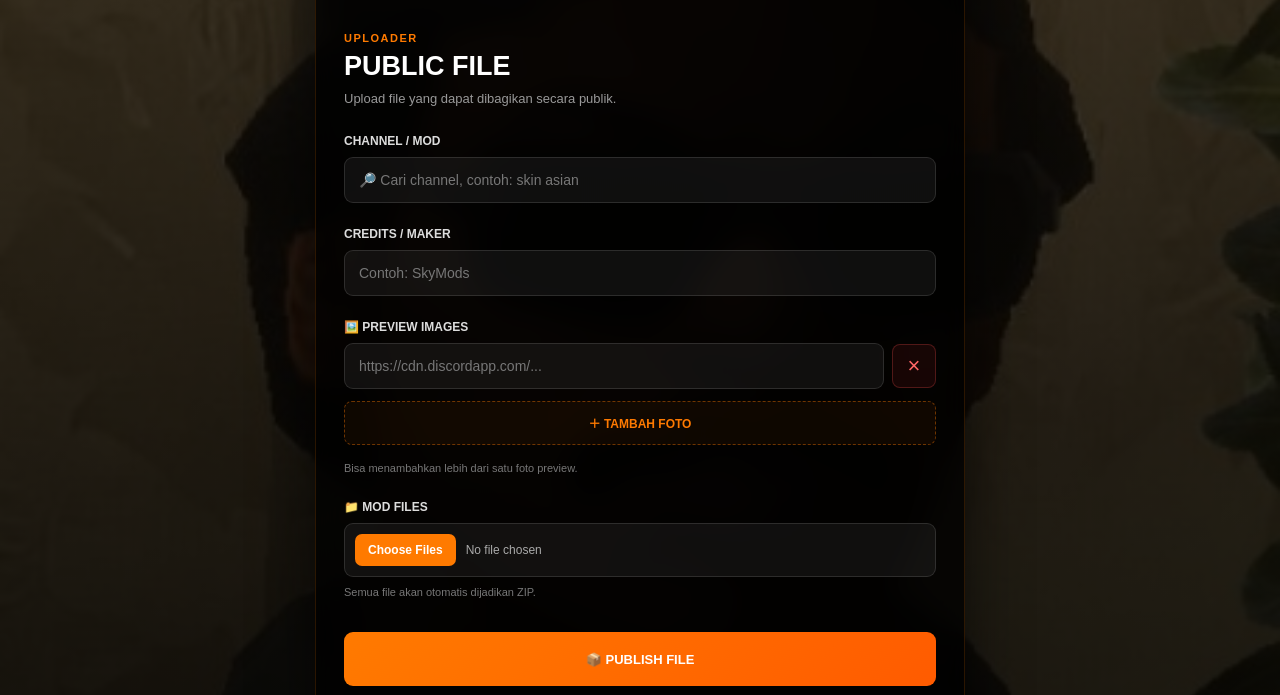
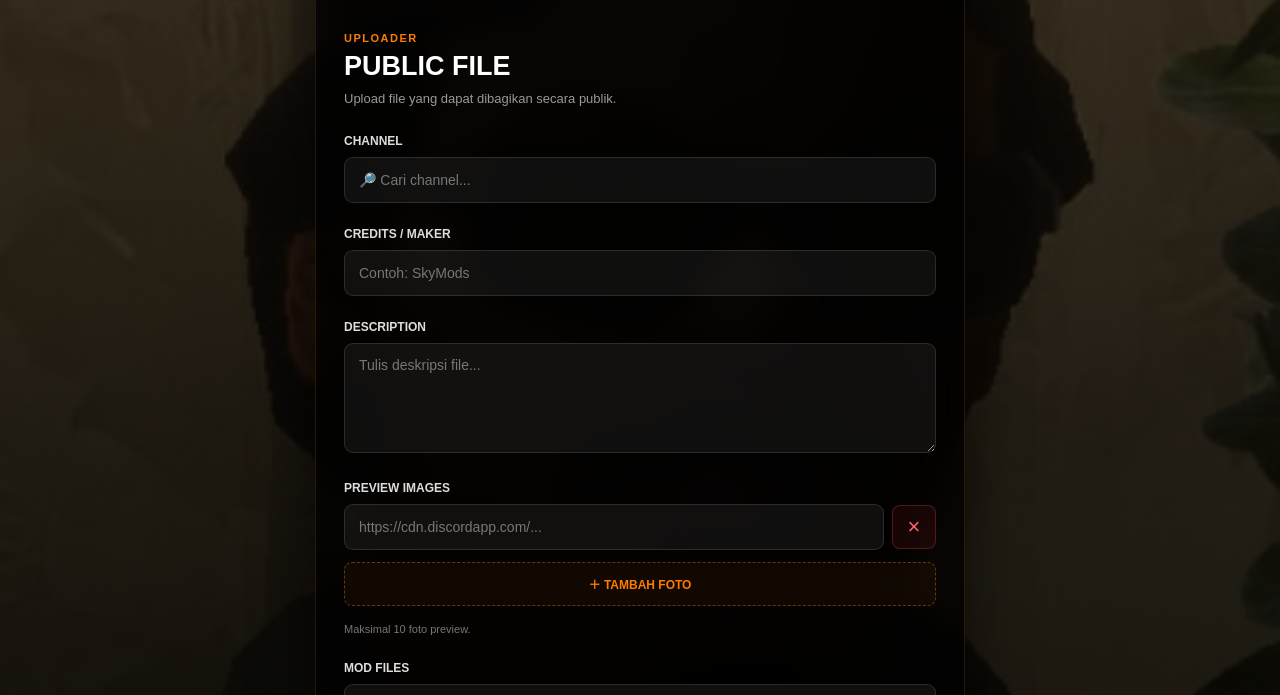
Before and after one commit to monroe404/monroe-uploader, a website: page public/upload.html in a window 1280 px wide. Shown: the part 101-796 px from the top of the page. Drawn offline with Linux system fonts and the light colour scheme.

Commit message:
update public/upload.html

```diff
--- a/public/upload.html
+++ b/public/upload.html
@@ -2,11 +2,18 @@
 <html lang="id">
 <head>
     <meta charset="UTF-8">
-<meta name="viewport" content="width=device-width, initial-scale=1.0">
+
+    <meta
+        name="viewport"
+        content="width=device-width, initial-scale=1.0"
+    >
 
     <title>Monroe File Uploader</title>
 
-<link rel="stylesheet" href="/style.css">
+    <link
+        rel="stylesheet"
+        href="/style.css"
+    >
 </head>
 
 <body>
@@ -16,6 +23,8 @@
 <main class="container">
 
 <section class="card upload-page">
+
+    <!-- HEADER -->
 
     <div class="upload-page-header">
 
@@ -33,6 +42,8 @@
 
     </div>
 
+
+    <!-- TITLE -->
 
     <div class="upload-page-title">
 
@@ -54,10 +65,14 @@
     </div>
 
 
+    <!-- FORM -->
+
     <form
         id="uploadForm"
         enctype="multipart/form-data"
     >
+
+        <!-- TYPE -->
 
         <input
             id="fileType"
@@ -67,7 +82,7 @@
         >
 
 
-<!-- PUBLIC CHANNEL -->
+        <!-- CHANNEL -->
 
         <div
             class="field"
@@ -75,13 +90,13 @@
         >
 
             <label>
-    CHANNEL / MOD
+                CHANNEL
             </label>
 
             <input
                 type="text"
                 id="channelSearch"
-    placeholder="🔎 Cari channel, contoh: skin asian"
+                placeholder="🔎 Cari channel..."
                 autocomplete="off"
             >
 
@@ -117,7 +132,24 @@
         </div>
 
 
-<!-- SOCIAL SPECIAL -->
+        <!-- DESCRIPTION -->
+
+        <div class="field">
+
+            <label>
+                DESCRIPTION
+            </label>
+
+            <textarea
+                name="description"
+                placeholder="Tulis deskripsi file..."
+                rows="5"
+            ></textarea>
+
+        </div>
+
+
+        <!-- SPECIAL SOCIAL -->
 
         <div
             id="socialFields"
@@ -127,7 +159,8 @@
             <div class="field">
 
                 <label>
-    TIKTOK NAME (OPTIONAL)
+                    TIKTOK NAME
+                    <span>(OPTIONAL)</span>
                 </label>
 
                 <input
@@ -142,7 +175,8 @@
             <div class="field">
 
                 <label>
-    YOUTUBE NAME (OPTIONAL)
+                    YOUTUBE NAME
+                    <span>(OPTIONAL)</span>
                 </label>
 
                 <input
@@ -161,9 +195,8 @@
         <div class="field">
 
             <label>
-    🖼️ PREVIEW IMAGES
+                PREVIEW IMAGES
             </label>
-
 
             <div id="previewList">
 
@@ -198,7 +231,7 @@
 
 
             <small>
-    Bisa menambahkan lebih dari satu foto preview.
+                Maksimal 10 foto preview.
             </small>
 
         </div>
@@ -209,7 +242,7 @@
         <div class="field">
 
             <label>
-    📁 MOD FILES
+                MOD FILES
             </label>
 
             <input
@@ -220,19 +253,23 @@
             >
 
             <small>
-    Semua file akan otomatis dijadikan ZIP.
+                Semua file akan dikirim satu per satu.
             </small>
 
         </div>
 
 
+        <!-- PUBLISH -->
+
         <button
             type="submit"
             class="primary-btn"
         >
-    📦 PUBLISH FILE
+            PUBLISH FILE
         </button>
 
+
+        <!-- MESSAGE -->
 
         <div
             id="uploadMessage"
@@ -241,6 +278,8 @@
 
     </form>
 
+
+    <!-- BACK -->
 
     <button
         type="button"
```
Lines whose indentation alone changed are shown as unchanged.
